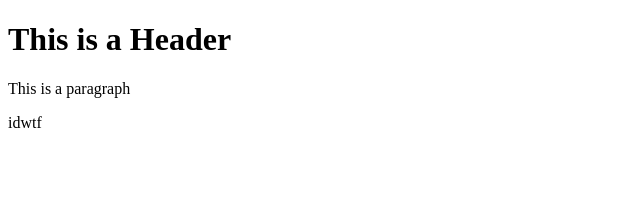
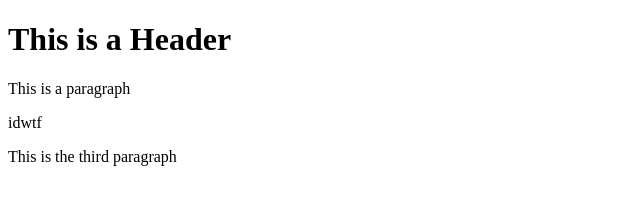
Before and after one commit to Pavithra37/git-test, a website: page index.html in a window 1280 px wide. Shown: the whole page, without its empty margins (0-640 px from the left). Drawn offline with Linux system fonts and the light colour scheme.

Commit message:
fifth commit

```diff
--- a/index.html
+++ b/index.html
@@ -6,5 +6,6 @@
         <h1>This is a Header</h1>
         <p>This is a paragraph</p>
         idwtf
+        <p>This is the third paragraph</p>
     </body>
 </html>
```
Also changed, not shown: package.json (added, +24 -0 lines), 2 other files.
